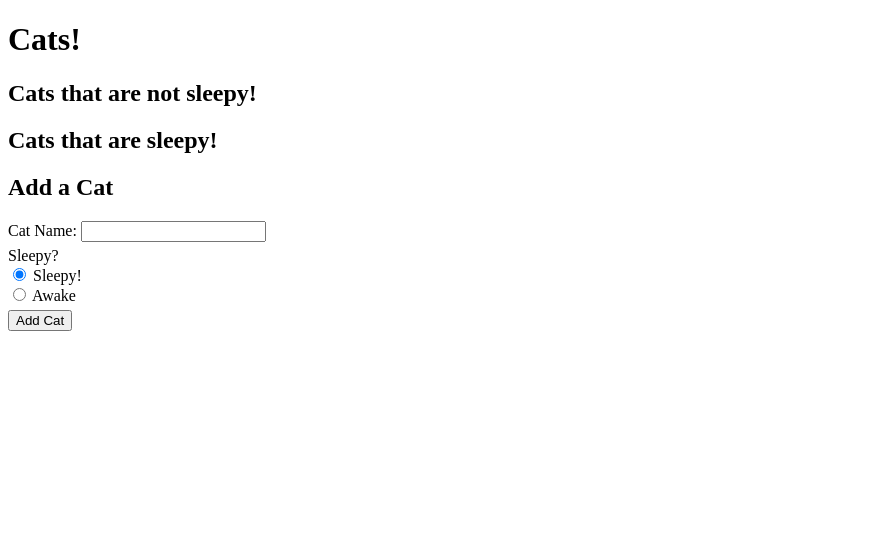
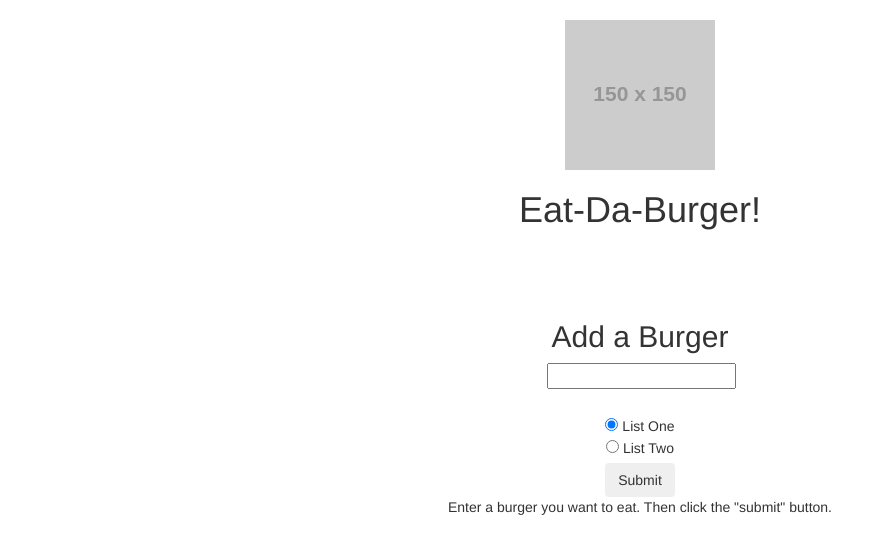
Before and after one commit to briannahebeler/burger, a website: page public/index.html in a window 1280 px wide. Shown: the whole page, without its empty margins (0-886 px from the left). Drawn offline with nearby package versions, Linux system fonts and the light colour scheme; placeholder pictures from the web are drawn by us.

Commit message:
rewrote index html to go along w js

```diff
--- a/public/index.html
+++ b/public/index.html
@@ -1,37 +1,83 @@
 <!DOCTYPE html>
+
 <html lang="en">
-  <head>
-    <meta charset="UTF-8" />
-    <link rel="stylesheet" href="/assets/css/style.css" type="text/css" />
-    <title>MVC With Cats!</title>
-    <script src="https://code.jquery.com/jquery.js"></script>
-    <script src="/assets/js/cats.js"></script>
-  </head>
-  <body>
-    <h1>Cats!</h1>
 
-    <h2>Cats that are not sleepy!</h2>
+<head>
+  <meta charset="UTF-8" />
+  <meta name="viewport" content="width=device-width, initial-scale=1.0">
+  <meta http-equiv="X-UA-Compatible" content="ie=edge">
+  <meta name="Description" content="Enter your description here" />
 
-    <ul id="notSleepyCats"></ul>
+  <link rel="stylesheet" href="https://cdnjs.cloudflare.com/ajax/libs/twitter-bootstrap/3.3.7/css/bootstrap.min.css">
+  <link rel="stylesheet" href="https://cdnjs.cloudflare.com/ajax/libs/font-awesome/5.15.0/css/all.min.css">
+  <link rel="stylesheet" href="/assets/css/style.css" type="text/css" />
 
-    <h2>Cats that are sleepy!</h2>
+  <title>Eat-Da-Burger!</title>
+</head>
 
-    <ul id="sleepyCats"></ul>
+<body>
+  <div class="container" style="text-align: center;">
+    <div class="row">
+      <img src="https://via.placeholder.com/150" alt="placeholder for burger img">
+    </div>
+    <div class="row">
+      <h1>Eat-Da-Burger!</h1>
+    </div>
+    <section id="devourSection" style="display:block;">
+      <div class="row">
+        <div class="col-sm-5">
+          <div class="card">
+            <ul class="list-group list-group-flush" id="list1">
+            </ul>
+          </div>
+        </div>
+        <div class="col-sm-2">
+          <!-- <button class="btn" type="btn" id="burgerDevourBtn">Devour It!</button> -->
+        </div>
+        <div class="col-sm-5">
+          <div class="card">
+            <ul class="list-group list-group-flush" id="list2">
+            </ul>
+          </div>
+        </div>
+      </div>
+    </section>
 
-    <h2>Add a Cat</h2>
-    <form class="create-form">
+    <div class="row">
+      <h2>Add a Burger</h2>
+      <form class="create-form">
       <div class="form-group">
-        <label for="ca">Cat Name:</label>
+        <label for="ca"></label>
         <input type="text" id="ca" name="name" />
       </div>
+    </div>
 
-      <div class="form-group">
-        <label for="sleepy">Sleepy?</label><br />
-        <input type="radio" name="sleepy" value="1" checked /> Sleepy!<br />
-        <input type="radio" name="sleepy" value="0" /> Awake
+      <div class="row">
+        <div class="form-group">
+          <label for="devoured"></label><br />
+          <input type="radio" name="devoured" value="0" checked /> List One<br />
+          <input type="radio" name="devoured" value="1" /> List Two
+        </div>
       </div>
 
-      <button type="submit">Add Cat</button>
+      <div class="row">
+        <button class="btn" type="submit" id="burgerSubmitBtn">Submit</button>
+      </div>
+      <div class="row">
+        <p>Enter a burger you want to eat. Then click the "submit" button.</p>
+    </div>
     </form>
-  </body>
+  </div>
+
+
+
+  <footer>
+    <script src="https://cdnjs.cloudflare.com/ajax/libs/jquery/3.5.1/jquery.min.js"></script>
+    <script src="https://cdnjs.cloudflare.com/ajax/libs/twitter-bootstrap/3.3.7/js/bootstrap.min.js"></script>
+    <script src="https://code.jquery.com/jquery.js"></script>
+    <script src="/assets/js/burgers.js"></script>
+  </footer>
+
+</body>
+
 </html>
```
